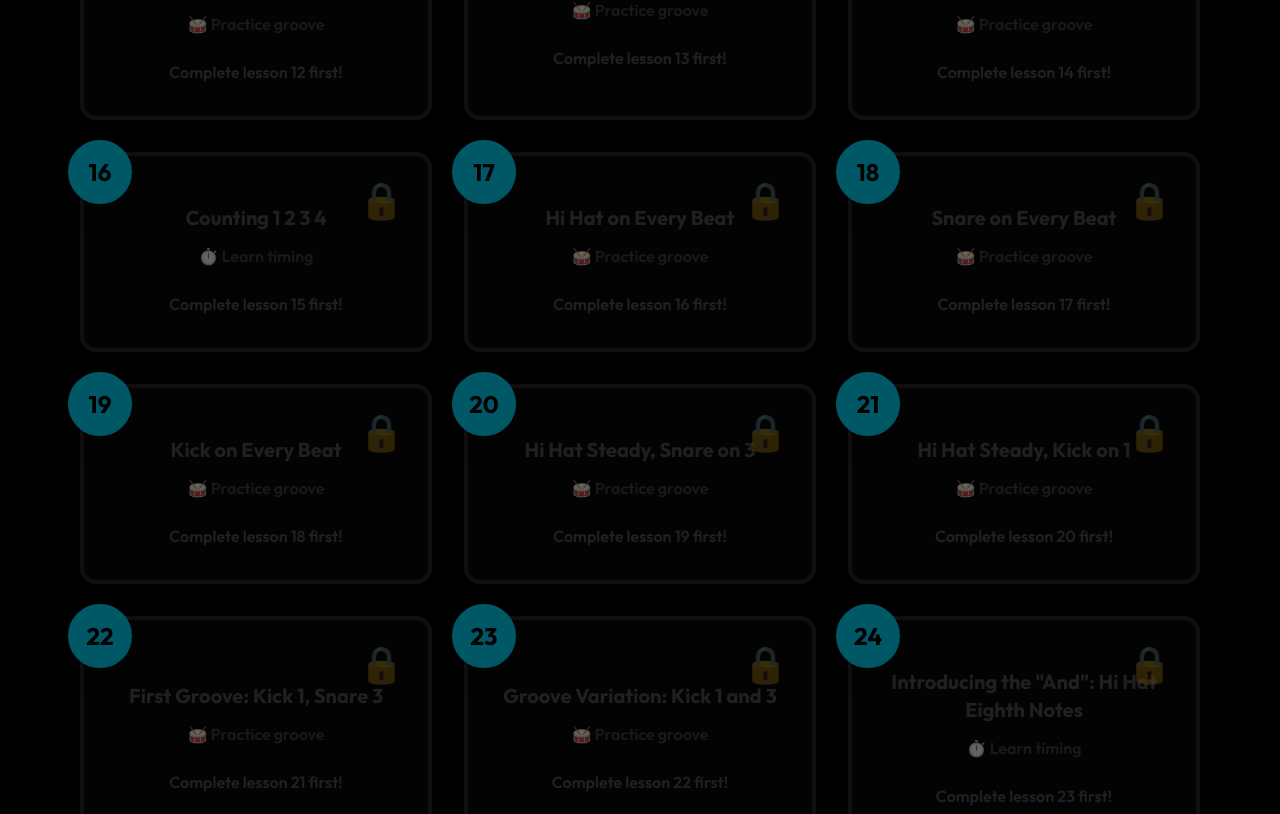
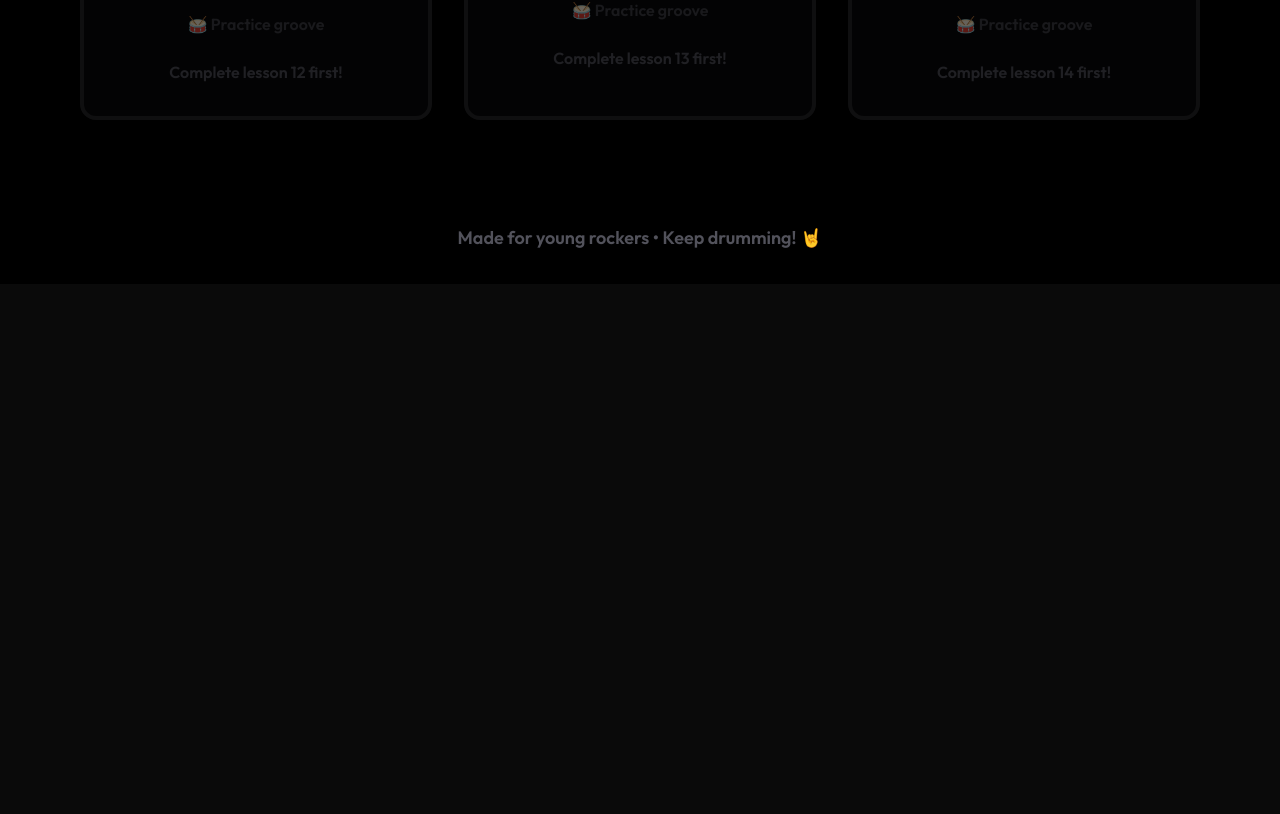
Before and after one commit to jonthebeef/drummer, a Next.js app: page /levels/1 in a window 1280 px wide. Shown: the part 1386-2200 px from the top of the page. After the commit the page ends 1670 px from the top, so only its background shows below. Built offline with nearby package versions, Linux system fonts and the light colour scheme; no server answers.

Commit message:
Remove old Level 1 exercises - keep only 15 new exercises
Removed duplicate/old exercises that were still marked as level: 1.
Level 1 now contains exactly 15 exercises as intended.

```diff
--- a/data/exercises.ts
+++ b/data/exercises.ts
@@ -362,267 +362,6 @@ This is the sound of real rock music! You've completed Level 1! 🎉
     durationBars: 8,
     patternId: "boots-and-cats",
   },
-
-  // ============ ORIGINAL LEVEL 1 EXERCISES (for reference/future use) ============
-
-  {
-    id: "l1-01-counting",
-    title: "Counting 1 2 3 4",
-    level: 1,
-    type: "timing",
-    instructions: `
-Welcome to your first drumming lesson!
-
-Before we play any drums, we need to learn the **steady beat**.
-
-**What to do:**
-- Listen to the metronome click
-- Tap along on any drum (or just clap!) on beats **1, 2, 3, 4**
-- Keep it steady and relaxed
-
-The metronome will click four times: **1, 2, 3, 4**. Try to tap exactly when you hear each click.
-
-Don't worry about which drum - just feel that steady pulse!
-    `,
-    counting: "1 2 3 4",
-    countingMode: "quarters", // Quarter notes only - foundational timing
-    tempoBpm: 50,
-    durationBars: 4,
-    patternId: "l1-counting",
-  },
-
-  {
-    id: "l1-02-hihat-quarters",
-    title: "Hi Hat on Every Beat",
-    level: 1,
-    type: "groove",
-    instructions: `
-Now let's play your **first real drum**: the hi hat!
-
-The hi hat is the shimmery cymbal you play with your right hand (or left if you're left-handed).
-
-**What to do:**
-- Play the hi hat four times: **1, 2, 3, 4**
-- Keep it steady like a clock ticking
-- Use your keyboard **Spacebar** or tap the **Hi Hat button** below
-
-Listen first, then try playing along. It's OK if you don't hit every beat perfectly - that will come with practice!
-    `,
-    counting: "1 2 3 4",
-    countingMode: "quarters", // Quarter notes - learning individual drums
-    tempoBpm: 52,
-    durationBars: 4,
-    patternId: "l1-hihat-quarters",
-  },
-
-  {
-    id: "l1-03-snare-quarters",
-    title: "Snare on Every Beat",
-    level: 1,
-    type: "groove",
-    instructions: `
-Time to learn the **snare drum**!
-
-The snare is the sharp, cracking sound. You play it with your left hand (or right if you're left-handed).
-
-**What to do:**
-- Play the snare four times: **1, 2, 3, 4**
-- It's just like the hi hat, but with a different drum
-- Use your keyboard **J key** or tap the **Snare button** below
-
-Keep it steady. If you miss a beat, don't stop - just keep going!
-    `,
-    counting: "1 2 3 4",
-    countingMode: "quarters", // Quarter notes - learning individual drums
-    tempoBpm: 53,
-    durationBars: 4,
-    patternId: "l1-snare-quarters",
-  },
-
-  {
-    id: "l1-04-kick-quarters",
-    title: "Kick on Every Beat",
-    level: 1,
-    type: "groove",
-    instructions: `
-Now for the **kick drum** - the big bass drum you play with your foot!
-
-The kick makes that deep "boom" sound that you feel in your chest.
-
-**What to do:**
-- Play the kick four times: **1, 2, 3, 4**
-- Use your keyboard **F key** or tap the **Kick button** below
-- Nice and steady - boom, boom, boom, boom!
-
-On a real drum kit, you'd use your right foot on a pedal. For now, just press F!
-    `,
-    counting: "1 2 3 4",
-    countingMode: "quarters", // Quarter notes - learning individual drums
-    tempoBpm: 54,
-    durationBars: 4,
-    patternId: "l1-kick-quarters",
-  },
-
-  {
-    id: "l1-05-backbeat-intro",
-    title: "Hi Hat Steady, Snare on 3",
-    level: 1,
-    type: "groove",
-    instructions: `
-Now we're going to play **two things at once**!
-
-This is called the **backbeat** - it's super important in rock and pop music.
-
-**What to do:**
-- Play hi hat on **1, 2, 3, 4** (right hand, Spacebar)
-- Play snare **only on beat 3** (left hand, J key)
-
-So it goes:
-**1** (hi hat) → **2** (hi hat) → **3** (hi hat + snare together!) → **4** (hi hat)
-
-Start slow. Listen to the pattern first, then join in. You're doing great!
-    `,
-    counting: "1 2 3 4",
-    countingMode: "quarters", // Quarter notes - building coordination
-    tempoBpm: 55,
-    durationBars: 4,
-    patternId: "l1-backbeat-intro",
-  },
-
-  {
-    id: "l1-06-downbeat-intro",
-    title: "Hi Hat Steady, Kick on 1",
-    level: 1,
-    type: "groove",
-    instructions: `
-Time to bring in your **foot**!
-
-**What to do:**
-- Play hi hat on **1, 2, 3, 4** (right hand, Spacebar)
-- Play kick **only on beat 1** (foot, F key)
-
-So it goes:
-**1** (hi hat + kick together!) → **2** (hi hat) → **3** (hi hat) → **4** (hi hat)
-
-Beat 1 is called the **downbeat** - it's where the groove lands. Feel that solid thump at the start!
-    `,
-    counting: "1 2 3 4",
-    countingMode: "quarters", // Quarter notes - building coordination
-    tempoBpm: 56,
-    durationBars: 4,
-    patternId: "l1-downbeat-intro",
-  },
-
-  {
-    id: "l1-07-first-groove",
-    title: "First Groove: Kick 1, Snare 3",
-    level: 1,
-    type: "groove",
-    instructions: `
-🎉 **This is your first proper groove!**
-
-Now we put it all together:
-
-**What to do:**
-- Hi hat on **1, 2, 3, 4** (right hand, Spacebar)
-- Kick on **beat 1** (foot, F key)
-- Snare on **beat 3** (left hand, J key)
-
-So:
-**1** (hi hat + kick) → **2** (hi hat only) → **3** (hi hat + snare) → **4** (hi hat only)
-
-This is a **real drum beat**! Take your time, and remember: steady wins!
-    `,
-    counting: "1 2 3 4",
-    countingMode: "quarters", // Quarter notes - first complete groove
-    tempoBpm: 57,
-    durationBars: 4,
-    patternId: "l1-first-groove",
-  },
-
-  {
-    id: "l1-08-groove-variation",
-    title: "Groove Variation: Kick 1 and 3",
-    level: 1,
-    type: "groove",
-    instructions: `
-Let's make that groove a bit **fuller**!
-
-Same as before, but now we add a kick on beat 3 as well.
-
-**What to do:**
-- Hi hat on **1, 2, 3, 4** (Spacebar)
-- Kick on **beats 1 and 3** (F key)
-- Snare on **beat 3** (J key)
-
-Beat 3 is the trickiest: you play **kick and snare at the same time**!
-On a keyboard, press F and J together. On a drum kit, it's left hand and right foot together.
-
-You've got this!
-    `,
-    counting: "1 2 3 4",
-    countingMode: "quarters", // Quarter notes - groove variation
-    tempoBpm: 58,
-    durationBars: 4,
-    patternId: "l1-groove-variation",
-  },
-
-  {
-    id: "l1-09-hihat-eighths",
-    title: "Introducing the \"And\": Hi Hat Eighth Notes",
-    level: 1,
-    type: "timing",
-    instructions: `
-Ready to go **twice as fast**?
-
-Up until now, the hi hat has played four times: **1, 2, 3, 4**.
-
-Now we're going to play it **eight times** by adding the **"and"** in between each beat:
-
-**1 and 2 and 3 and 4 and**
-
-**What to do:**
-- Play hi hat eight times (Spacebar)
-- Count out loud: "1 and 2 and 3 and 4 and"
-- Keep it smooth and even
-
-This is called **eighth notes**. It sounds like a galloping horse! 🐴
-    `,
-    counting: "1 & 2 & 3 & 4 &",
-    countingMode: "eighths", // Eighth notes - introducing "and" beats
-    tempoBpm: 59,
-    durationBars: 4,
-    patternId: "l1-hihat-eighths",
-  },
-
-  {
-    id: "l1-10-and-kick-groove",
-    title: "First Groove with an \"And\" Kick",
-    level: 1,
-    type: "groove",
-    instructions: `
-🎸 **Your first proper rock beat!**
-
-Now we combine everything:
-- Hi hat playing eighth notes (1 and 2 and 3 and 4 and)
-- Kick on beat 1 AND on the "and" after beat 3
-- Snare on beat 3
-
-**What to do:**
-- Hi hat: eight times (Spacebar) - "1 and 2 and 3 and 4 and"
-- Kick: on **1** and on **"and"** after 3 (F key twice)
-- Snare: on **3** (J key)
-
-The kick on the **"and"** gives the beat that driving rock feel!
-
-This is the sound of real rock music. You're a drummer now! 🥁
-    `,
-    counting: "1 & 2 & 3 & 4 &",
-    countingMode: "eighths", // Eighth notes - first rock groove
-    tempoBpm: 60,
-    durationBars: 4,
-    patternId: "l1-and-kick-groove",
-  },
 ];
 
 /**
```
